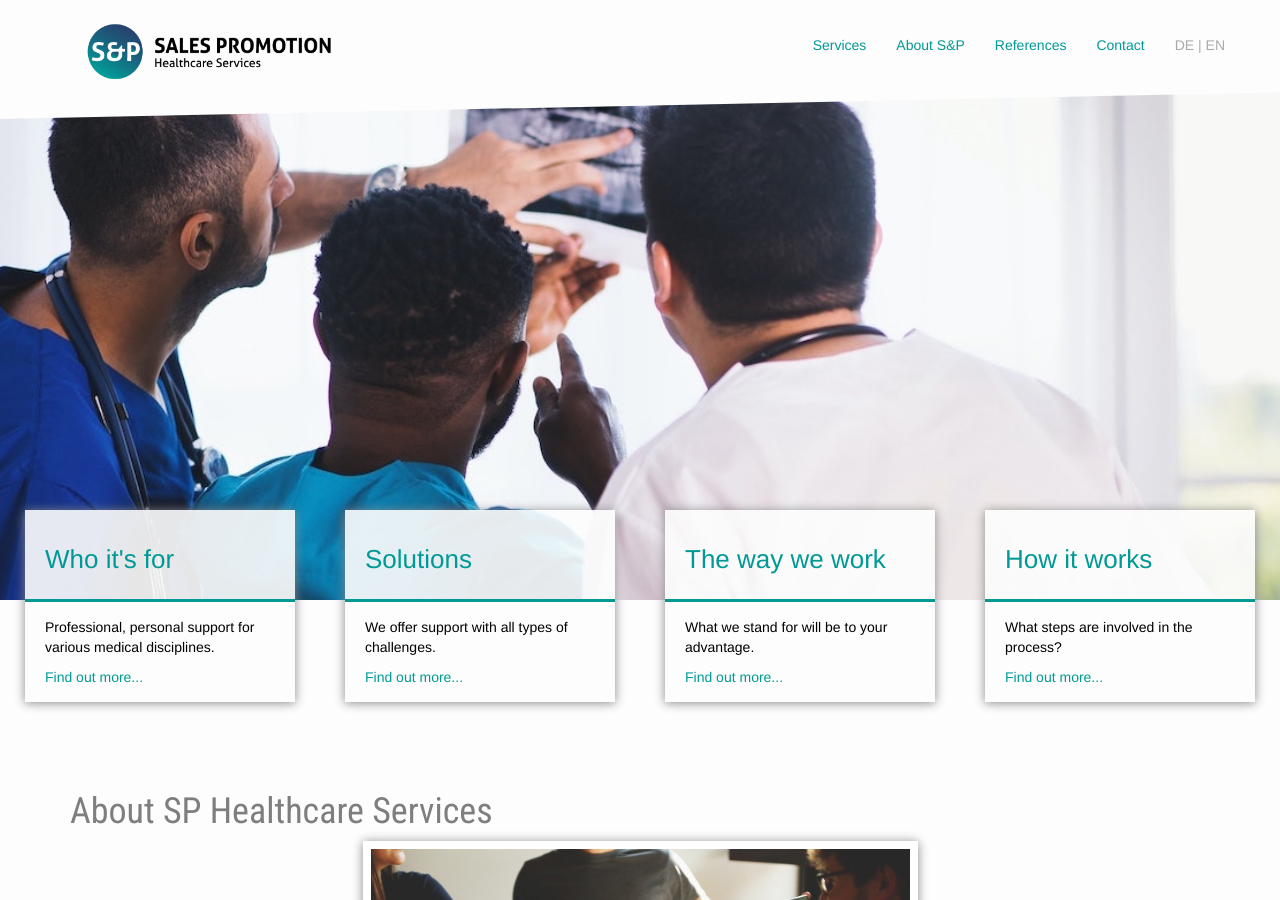
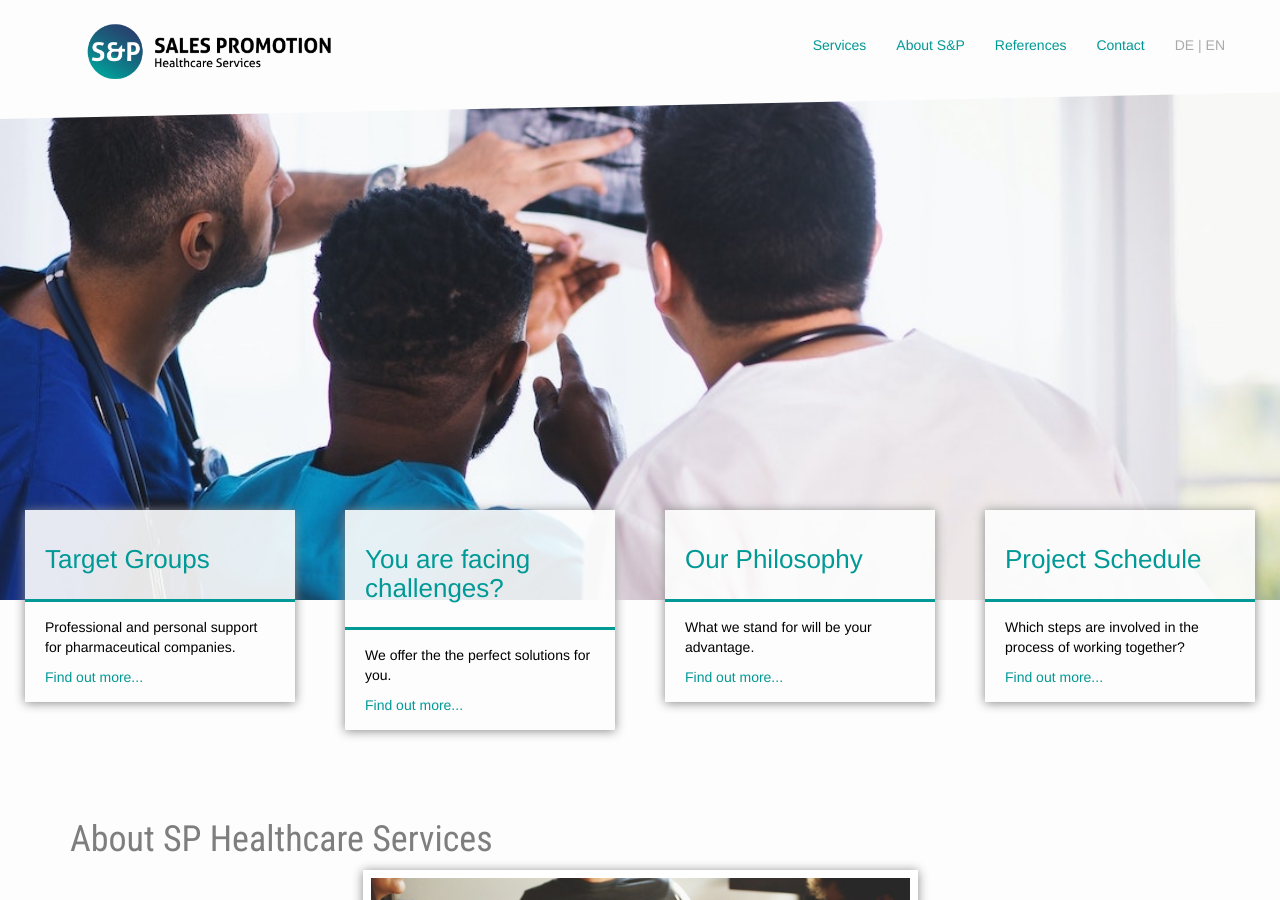
Before and after one commit to samlawski/sp-healthcare, a Jekyll site: the page built from en/index.html, in a window 1280 px wide and 900 px high. Built offline with Jekyll 4.4.1, drawn with Linux system fonts in a browser that asks for light colours; nearby versions of some CDN libraries.

Commit message:
Updated 4 files via CloudCannon

```diff
--- a/_includes/footer_en.html
+++ b/_includes/footer_en.html
@@ -1,9 +1,9 @@
 <footer class="text-center">
   <small>
-    <a href="{{ "/en/terms" | prepend: site.baseurl }}" class="editable">Terms</a>
+    <a href="/en/terms" class="editable">Terms</a>
     &#183;
-    <a href="{{ "/en/privacy" | prepend: site.baseurl }}" class="editable">Privacy</a>
+    <a href="/en/privacy" class="editable">Privacy</a>
     &#183;
-    <a href="{{ "/en/imprint" | prepend: site.baseurl }}" class="editable">Imprint</a>
+    <a href="/en/imprint" class="editable">Imprint</a>
   </small>
 </footer>
--- a/_includes/header_en.html
+++ b/_includes/header_en.html
@@ -11,8 +11,8 @@
             <span class="icon-bar"></span>
             <span class="icon-bar"></span>
           </button>
-          <a class="logo editable" href="{{ "/" | prepend: site.baseurl }}">
-            <img src="{{ "/assets/images/sp-logo-letter.png" | prepend: site.baseurl }}" alt="FiRe Service & Consulting">
+          <a class="logo editable" href="/">
+            <img src="/assets/images/sp-logo-letter.png" alt="FiRe Service & Consulting" />
           </a>
         </div><!-- / navbar-header -->
 
@@ -21,9 +21,9 @@
           <p class="language-links navbar-text navbar-right"><a href="{{ "/" | prepend: site.baseurl }}">DE</a> | <a href="{{ "/en" | prepend: site.baseurl }}">EN</a></p>
 
           <ul class="nav navbar-nav navbar-right text-right">
-            <li><a href="{{ "/en/#services" | prepend: site.baseurl }}" class="editable">Services</a></li>
-            <li><a href="{{ "/en/#about" | prepend: site.baseurl }}" class="editable">About S&P</a></li>
-            <li><a href="{{ "/en/#references" | prepend: site.baseurl }}" class="editable">References</a></li>
+            <li><a href="/en/#services" class="editable">Services</a></li>
+            <li><a href="/en/#about" class="editable">About S&P</a></li>
+            <li><a href="/en/#references" class="editable">References</a></li>
             <li><a href="#contact" class="editable">Contact</a></li>
           </ul>
         </div><!-- / navbar-collapse -->
--- a/en/index.html
+++ b/en/index.html
@@ -10,7 +10,9 @@ header_image_path: /assets/images/title.jpg
     <div class="col-xs-12 visible-sm visible-xs">
       <section class="angebot">
         <div class="content">
-          <h2 class="editable">Services</h2>
+          <h2 class="editable">
+            Services
+          </h2>
         </div>
       </section><!-- / angebot -->
     </div><!-- / col -->
@@ -18,12 +20,16 @@ header_image_path: /assets/images/title.jpg
       <section class="angebot">
         <a href="{{ "/en/who-its-for" | prepend: site.baseurl }}">
           <header class="content">
-            <h3 class="editable">Who it's for</h3>
+            <h3 class="editable">
+              Target Groups
+            </h3>
           </header>
         </a>
         <div class="content">
-          <p class="editable">Professional, personal support for various medical disciplines.</p>
-          <a href="{{ "/en/who-its-for" | prepend: site.baseurl }}" class="editable">Find out more...</a>
+          <p class="editable">
+            Professional and personal support for pharmaceutical companies.
+          </p>
+          <a href="/en/who-its-for" class="editable">Find out more...</a>
         </div><!-- / content -->
       </section><!-- / angebot -->
     </div><!-- / col -->
@@ -31,12 +37,16 @@ header_image_path: /assets/images/title.jpg
       <section class="angebot">
         <a href="{{ "/en/solutions" | prepend: site.baseurl }}">
           <header class="content">
-            <h3 class="editable">Solutions</h3>
+            <h3 class="editable">
+              You are facing challenges?
+            </h3>
           </header>
         </a>
         <div class="content">
-          <p class="editable">We offer support with all types of challenges.</p>
-          <a href="{{ "/en/solutions" | prepend: site.baseurl }}" class="editable">Find out more...</a>
+          <p class="editable">
+            We offer the the perfect solutions for you.
+          </p>
+          <a href="/en/solutions" class="editable">Find out more...</a>
         </div><!-- / content -->
       </section><!-- / angebot -->
     </div><!-- / col -->
@@ -44,12 +54,16 @@ header_image_path: /assets/images/title.jpg
       <section class="angebot">
         <a href="{{ "/en/what-we-stand-for" | prepend: site.baseurl }}">
           <header class="content">
-            <h3 class="editable">The way we work</h3>
+            <h3 class="editable">
+              Our Philosophy
+            </h3>
           </header>
         </a>
         <div class="content">
-          <p class="editable">What we stand for will be to your advantage.</p>
-          <a href="{{ "/en/what-we-stand-for" | prepend: site.baseurl }}" class="editable">Find out more...</a>
+          <p class="editable">
+            What we stand for will be your advantage.
+          </p>
+          <a href="/en/what-we-stand-for" class="editable">Find out more...</a>
         </div><!-- / content -->
       </section><!-- / angebot -->
     </div><!-- / col -->
@@ -57,14 +71,16 @@ header_image_path: /assets/images/title.jpg
       <section class="angebot">
         <a href="{{ "/en/how-it-works" | prepend: site.baseurl }}">
           <header class="content">
-            <h3 class="editable">How it works</h3>
+            <h3 class="editable">
+              Project Schedule
+            </h3>
           </header>
         </a>
         <div class="content">
           <p class="editable">
-            What steps are involved in the process?
+            Which steps are involved in the process of working together?
           </p>
-          <a href="{{ "/en/how-it-works" | prepend: site.baseurl }}" class="editable">Find out more...</a>
+          <a href="/en/how-it-works" class="editable">Find out more...</a>
         </div><!-- / content -->
       </section><!-- / angebot -->
     </div><!-- / col -->
@@ -72,7 +88,9 @@ header_image_path: /assets/images/title.jpg
 </div><!-- / container -->
 
 <div id="about" class="container">
-  <h1 class="editable">About SP Healthcare Services</h1>
+  <h1 class="editable">
+    About SP Healthcare Services
+  </h1>
 
   <div class="row">
     <div class="col-sm-offset-1 col-sm-10 col-md-offset-2 col-md-8 col-lg-offset-3 col-lg-6 space-after">
@@ -83,8 +101,8 @@ header_image_path: /assets/images/title.jpg
   <div class="row">
     <div class="col-xs-12 space-after">
         <div class="editable">
-          <p>Our team of meanwhile 3 employees in the office and about 100 employees in the nationwide field service (scientists, pharmaceutical representatives, PTAs) already worked together successfully at PEIX Sales Plus and was integrated into the structures of S&P Healthcare Services at the end of 2019.</p>
-          <p>While the office staff plans the projects of the clients, the field staff visits the selected doctors/clinics/pharmacies throughout Germany or in individual federal states. Whether it is sample deliveries, studies or market research ... everything is carried out and reported according to the agreement.
+          <p>Our team of meanwhile 3 employees in the office and about 100 employees in the nationwide field service (scientists, pharmaceutical representatives, PTAs) already worked together successfully at PEIX Sales Plus and was integrated into the structures of S&amp;P Healthcare Services at the end of 2019.</p>
+          <p>While the office staff plans the projects of the clients, the field staff visits the selected doctors/clinics/pharmacies throughout Germany or in individual federal states. Whether it is sample deliveries, studies or market research ... everything is carried out and reported according to the agreement.</p>
           <p>The field service works exclusively, i.e. the doctor/clinic only discusses the client's product(s) with the doctor/clinic.</p>
           <p>The "all-round service" extends from the organization of product training to the final report - if desired, also with a detailed project analysis.</p>
         </div>
@@ -94,7 +112,9 @@ header_image_path: /assets/images/title.jpg
 
 <div id="references">
   <div class="container">
-    <h2 class="editable">References</h2>
+    <h2 class="editable">
+      References
+    </h2>
 
     <div class="row">
       <div class="col-sm-offset-2 col-sm-8">
```
Also changed, not shown: _includes/kontakt_en.html (+6 -2 lines).
